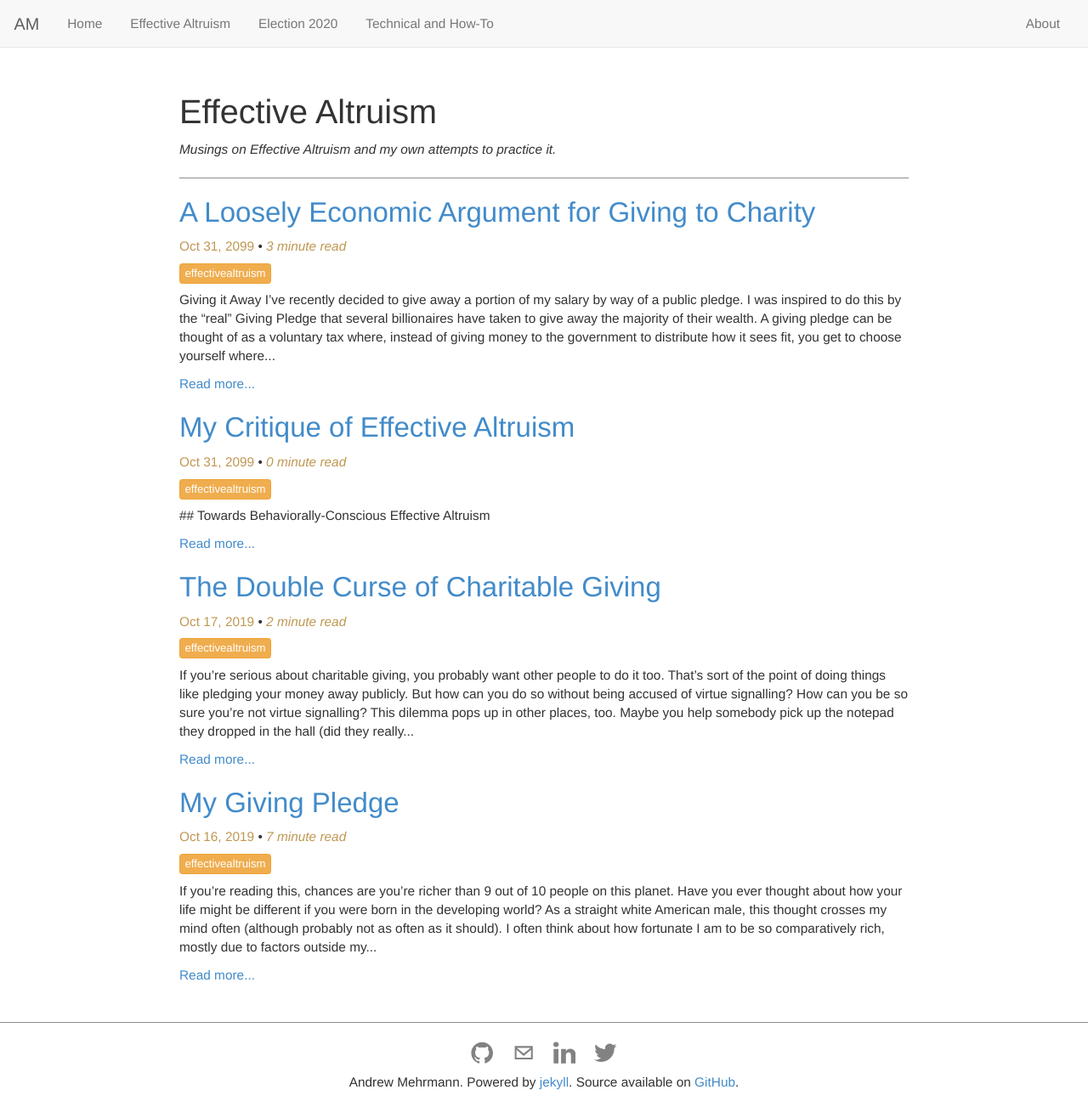
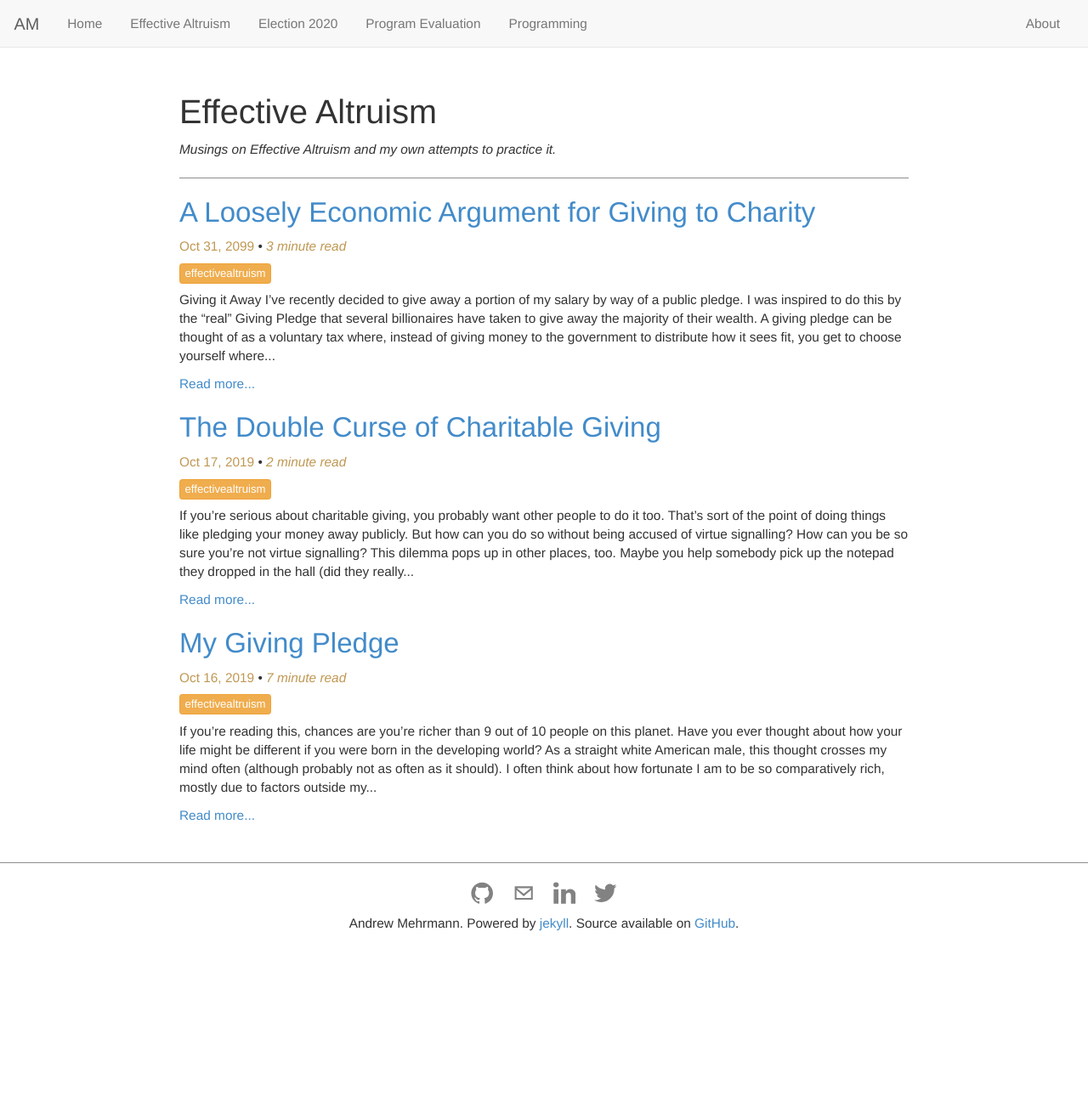
Before and after one commit to dkmehrmann/-deprecated-dkmehrmann.github.io, a Jekyll site: the page built from effectivealtruism.md, in a window 1280 px wide and 1296 px high. Shown: the whole window at 85% size. Built offline with Jekyll 4.4.1, drawn with Linux system fonts in a browser that asks for light colours.

Commit message:
add draft post and fix bugs

```diff
--- a/_posts/2099-10-31-critique_of_effective_altruism.md
+++ /dev/null
@@ -1,13 +0,0 @@
----
-layout: post
-title: My Critique of Effective Altruism
-author: "Andrew Mehrmann"
-date: "October 31, 2099"
-output: html_document
-tags: effectivealtruism
----
-
-
-##
-
-## Towards Behaviorally-Conscious Effective Altruism
--- a/css/helper.css
+++ b/css/helper.css
@@ -103,12 +103,12 @@
   background-color: rgb(56,180,74);
 }
 
-/* In-page links go 60px higher to account for the header */
-:target::before {
+/* In-page h2 links go 60px higher to account for the header */
+h2:target::before {
   content: "";
   display: block;
   height: 60px; /* fixed header height*/
-  margin: -60px 0 0; /* negative fixed header height */
+  margin-top: -60px; /* negative fixed header height */
 }
 
 hr {
--- a/technical.md
+++ b/technical.md
@@ -1,8 +1,8 @@
 ---
 layout: category
-title: Technical and How-To
+title: Programming
 navigable: true
 mytag: 'technical'
 ---
 
-<i>Programming or Data Science topics geared towards practitioners.</i>
+<i>(Light) programming topics geared towards practitioners.</i>
```
Also changed, not shown: _posts/2019-11-25-ab-tests-make-sense.md (added, +78 -0 lines), program-evaluation.md (added, +8 -0 lines), figs/2019-11-25-ab-tests-make-sense/ab-profit.png (added), figs/2019-11-25-ab-tests-make-sense/ab-table.png (added).
